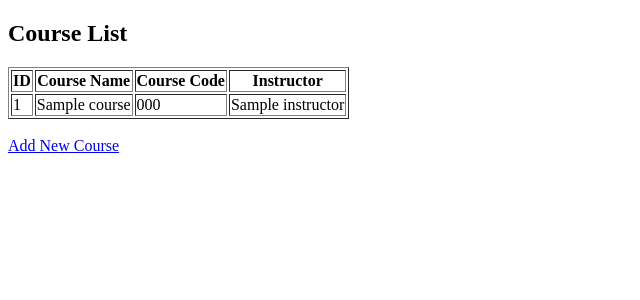
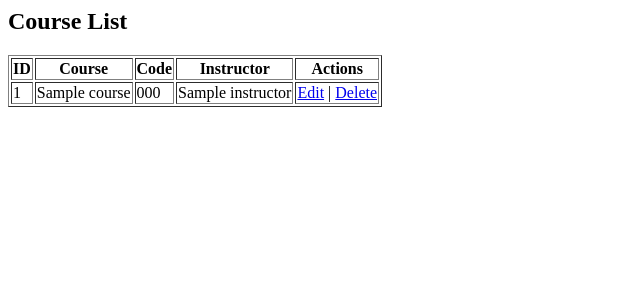
Before and after one commit to elangosakthivel-124/Enrollment-Management, a Django app: template templates/course_list.html in a window 1280 px wide. Shown: the top 300 px of the page, without its empty margins (0-640 px from the left). Run offline with Django 4.2, Linux system fonts and the light colour scheme; the template is opened without the code that fills it: most values are stand-ins (such as "Sample title", 1, 10 or a date in 2020).

Commit message:
Add actions column for editing and deleting courses

```diff
--- a/templates/course_list.html
+++ b/templates/course_list.html
@@ -1,21 +1,13 @@
-<!DOCTYPE html>
-<html>
-
-<head>
-<title>Courses</title>
-</head>
-
-<body>
-
 <h2>Course List</h2>
 
 <table border="1">
 
 <tr>
 <th>ID</th>
-<th>Course Name</th>
-<th>Course Code</th>
+<th>Course</th>
+<th>Code</th>
 <th>Instructor</th>
+<th>Actions</th>
 </tr>
 
 {% for course in courses %}
@@ -25,15 +17,15 @@
 <td>{{ course.course_name }}</td>
 <td>{{ course.course_code }}</td>
 <td>{{ course.instructor }}</td>
+
+<td>
+<a href="/edit-course/{{ course.id }}/">Edit</a>
+|
+<a href="/delete-course/{{ course.id }}/">Delete</a>
+</td>
+
 </tr>
 
 {% endfor %}
 
 </table>
-
-<br>
-
-<a href="/add-course/">Add New Course</a>
-
-</body>
-</html>
```
